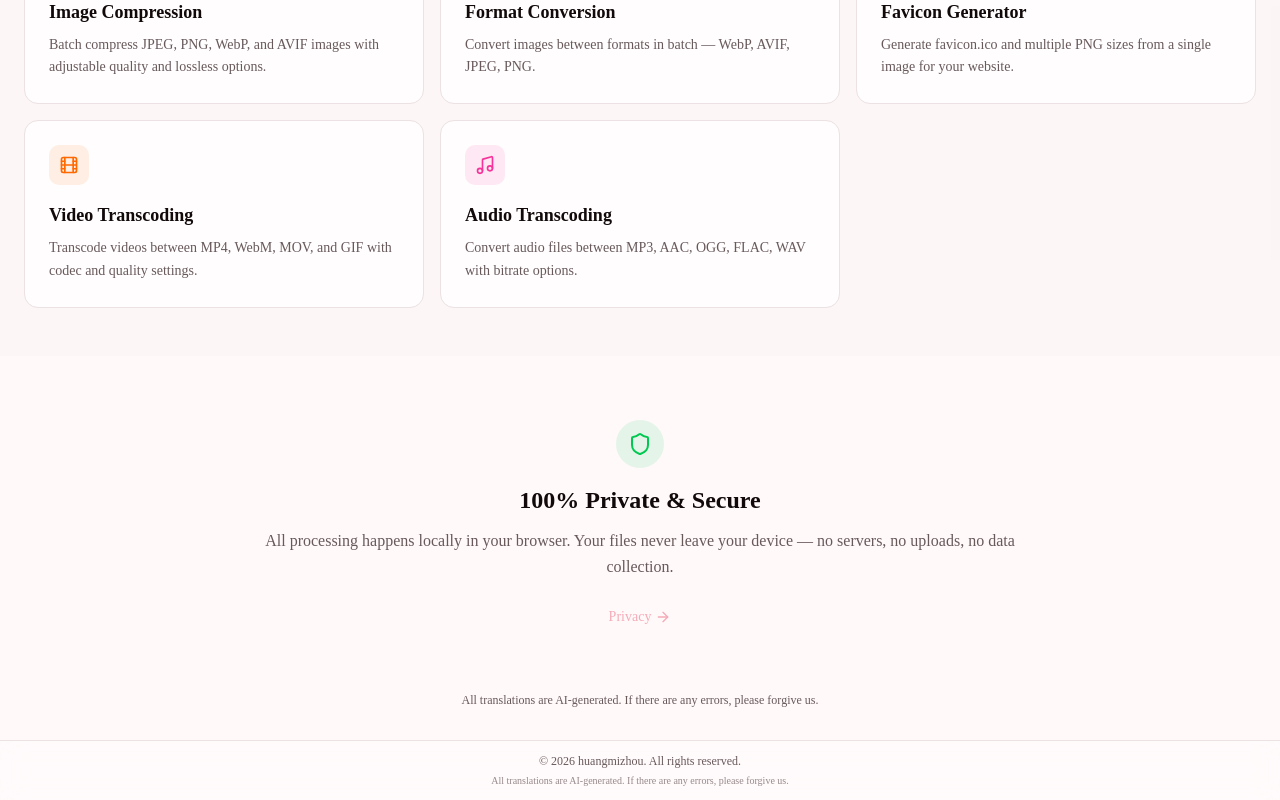
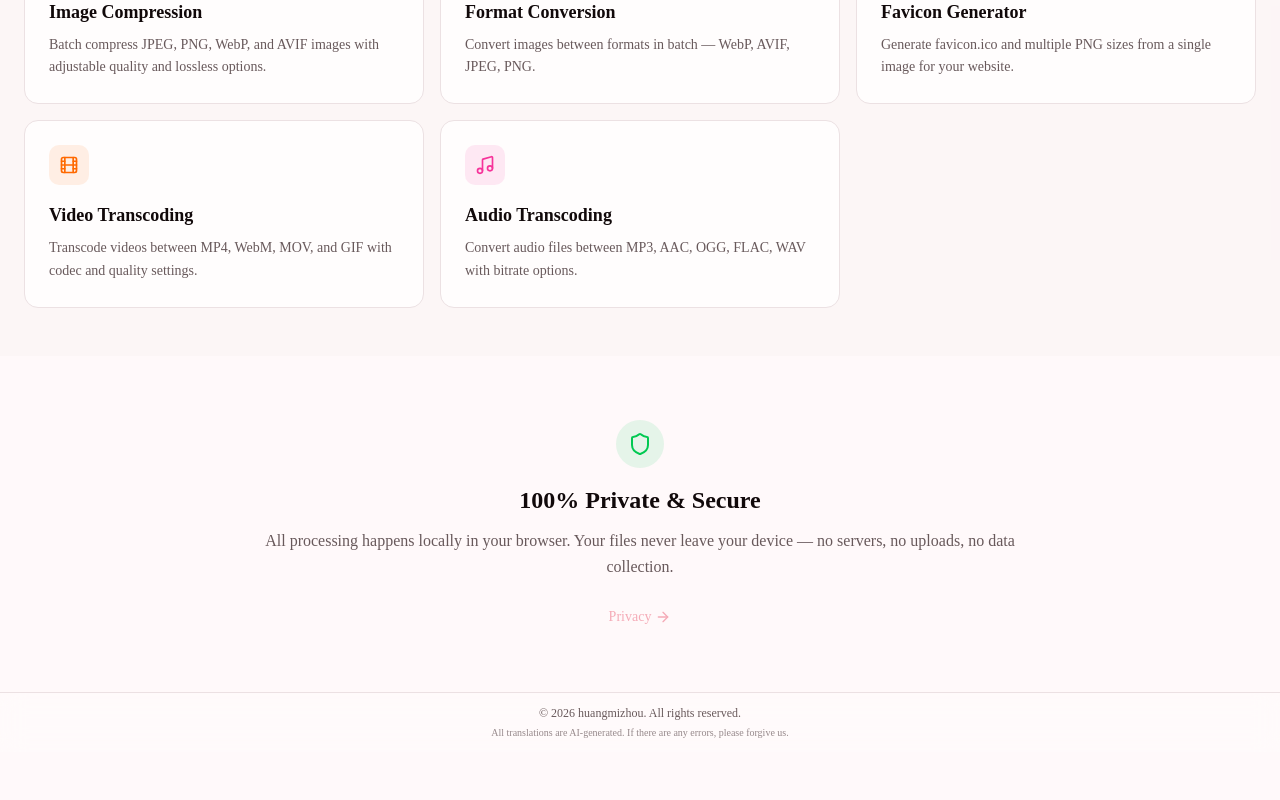
Before and after one commit to ALittleFox/convertkit, a Next.js app: page / in a window 1280 px wide. Shown: the part 503-1303 px from the top of the page. After the commit the page ends 1255 px from the top, so only its background shows below. Built offline with nearby package versions, Linux system fonts and the light colour scheme.

Commit message:
feat: remove unused translation disclaimer from HomePage component

```diff
--- a/app/page.tsx
+++ b/app/page.tsx
@@ -27,7 +27,6 @@ export async function generateMetadata(): Promise<Metadata> {
 export default async function HomePage() {
   const t = await getTranslations("home");
   const tc = await getTranslations("common");
-  const root = await getTranslations();
 
   const features = [
     {
@@ -124,11 +123,6 @@ export default async function HomePage() {
         </div>
       </section>
 
-      {root("translationDisclaimer") && (
-        <p className="text-center text-xs text-muted-foreground pb-8 px-4">
-          {root("translationDisclaimer")}
-        </p>
-      )}
     </div>
   );
 }
```
